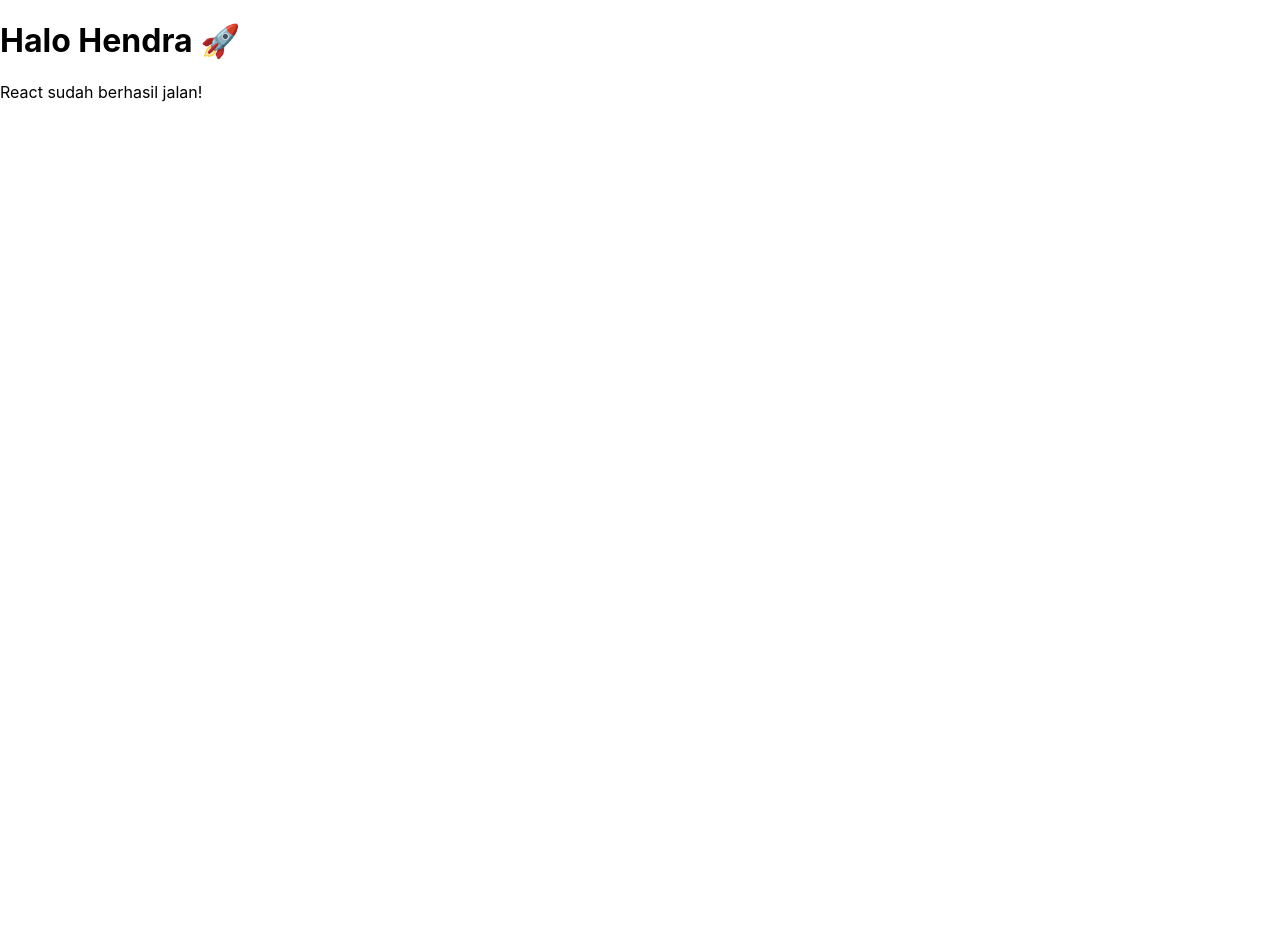
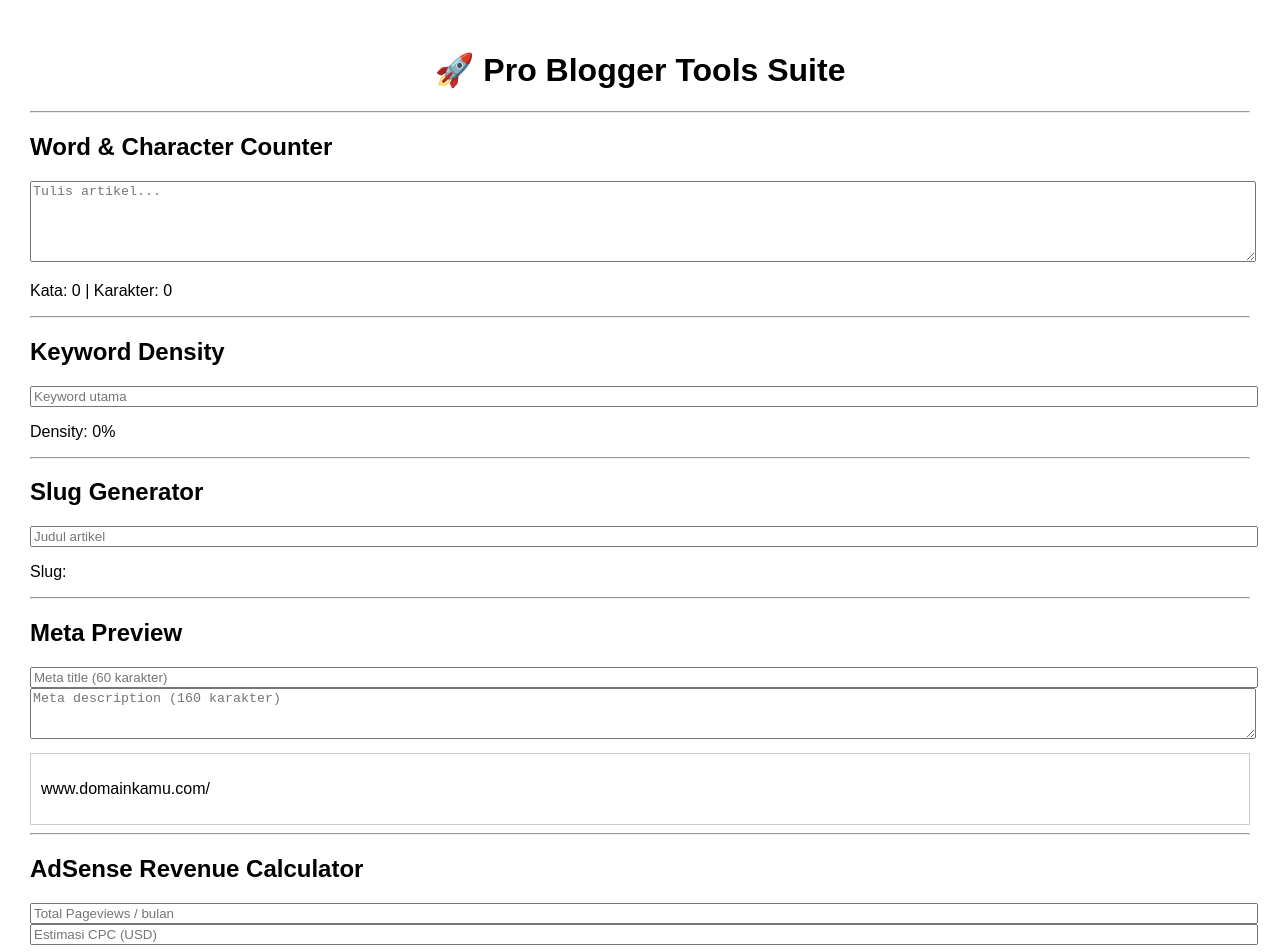
Before and after one commit to hendra-wsh/blogger-tools, a React (Create React App) app: page / in a window 1280 px wide. Shown: the top 952 px of the page. Before the commit the page ends 800 px from the top, so only its background shows below. Built offline with nearby package versions, Linux system fonts and the light colour scheme.

Commit message:
Upgrade to Pro Blogger Tools Suite

```diff
--- a/src/App.js
+++ b/src/App.js
@@ -1,8 +1,120 @@
+import React, { useState } from "react";
+
 function App() {
+  const [text, setText] = useState("");
+  const [keyword, setKeyword] = useState("");
+  const [slugTitle, setSlugTitle] = useState("");
+  const [metaTitle, setMetaTitle] = useState("");
+  const [metaDesc, setMetaDesc] = useState("");
+  const [htmlContent, setHtmlContent] = useState("");
+  const [blogViews, setBlogViews] = useState("");
+  const [cpc, setCpc] = useState("");
+
+  const wordCount = text.trim() === "" ? 0 : text.trim().split(/\s+/).length;
+  const charCount = text.length;
+
+  const generateSlug = () => {
+    return slugTitle
+      .toLowerCase()
+      .replace(/[^a-z0-9\s-]/g, "")
+      .trim()
+      .replace(/\s+/g, "-");
+  };
+
+  const keywordDensity = () => {
+    if (!keyword || !text) return 0;
+    const regex = new RegExp(`\\b${keyword}\\b`, "gi");
+    const matches = text.match(regex);
+    const count = matches ? matches.length : 0;
+    return wordCount ? ((count / wordCount) * 100).toFixed(2) : 0;
+  };
+
+  const adsenseEstimate = () => {
+    const views = parseFloat(blogViews);
+    const cpcValue = parseFloat(cpc);
+    if (!views || !cpcValue) return 0;
+    const ctr = 0.02;
+    return (views * ctr * cpcValue).toFixed(2);
+  };
+
   return (
-    <div>
-      <h1>Halo Hendra 🚀</h1>
-      <p>React sudah berhasil jalan!</p>
+    <div style={{ padding: "30px", fontFamily: "Arial" }}>
+      <h1 style={{ textAlign: "center" }}>🚀 Pro Blogger Tools Suite</h1>
+
+      <hr />
+
+      <h2>Word & Character Counter</h2>
+      <textarea
+        rows="5"
+        style={{ width: "100%" }}
+        value={text}
+        onChange={(e) => setText(e.target.value)}
+        placeholder="Tulis artikel..."
+      />
+      <p>Kata: {wordCount} | Karakter: {charCount}</p>
+
+      <hr />
+
+      <h2>Keyword Density</h2>
+      <input
+        style={{ width: "100%" }}
+        value={keyword}
+        onChange={(e) => setKeyword(e.target.value)}
+        placeholder="Keyword utama"
+      />
+      <p>Density: {keywordDensity()}%</p>
+
+      <hr />
+
+      <h2>Slug Generator</h2>
+      <input
+        style={{ width: "100%" }}
+        value={slugTitle}
+        onChange={(e) => setSlugTitle(e.target.value)}
+        placeholder="Judul artikel"
+      />
+      <p>Slug: {generateSlug()}</p>
+
+      <hr />
+
+      <h2>Meta Preview</h2>
+      <input
+        style={{ width: "100%" }}
+        value={metaTitle}
+        onChange={(e) => setMetaTitle(e.target.value)}
+        placeholder="Meta title (60 karakter)"
+      />
+      <textarea
+        rows="3"
+        style={{ width: "100%" }}
+        value={metaDesc}
+        onChange={(e) => setMetaDesc(e.target.value)}
+        placeholder="Meta description (160 karakter)"
+      />
+      <div style={{ border: "1px solid #ccc", padding: "10px", marginTop: "10px" }}>
+        <strong>{metaTitle.slice(0, 60)}</strong>
+        <p>www.domainkamu.com/{generateSlug()}</p>
+        <p>{metaDesc.slice(0, 160)}</p>
+      </div>
+
+      <hr />
+
+      <h2>AdSense Revenue Calculator</h2>
+      <input
+        type="number"
+        style={{ width: "100%" }}
+        value={blogViews}
+        onChange={(e) => setBlogViews(e.target.value)}
+        placeholder="Total Pageviews / bulan"
+      />
+      <input
+        type="number"
+        style={{ width: "100%" }}
+        value={cpc}
+        onChange={(e) => setCpc(e.target.value)}
+        placeholder="Estimasi CPC (USD)"
+      />
+      <p>Estimasi Penghasilan: ${adsenseEstimate()} / bulan</p>
     </div>
   );
 }
```
